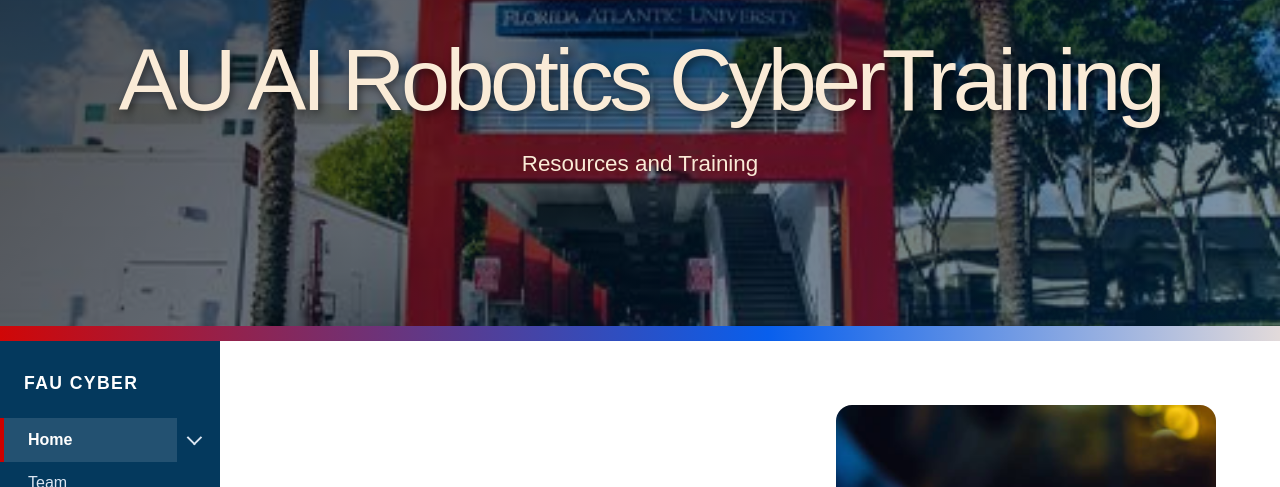
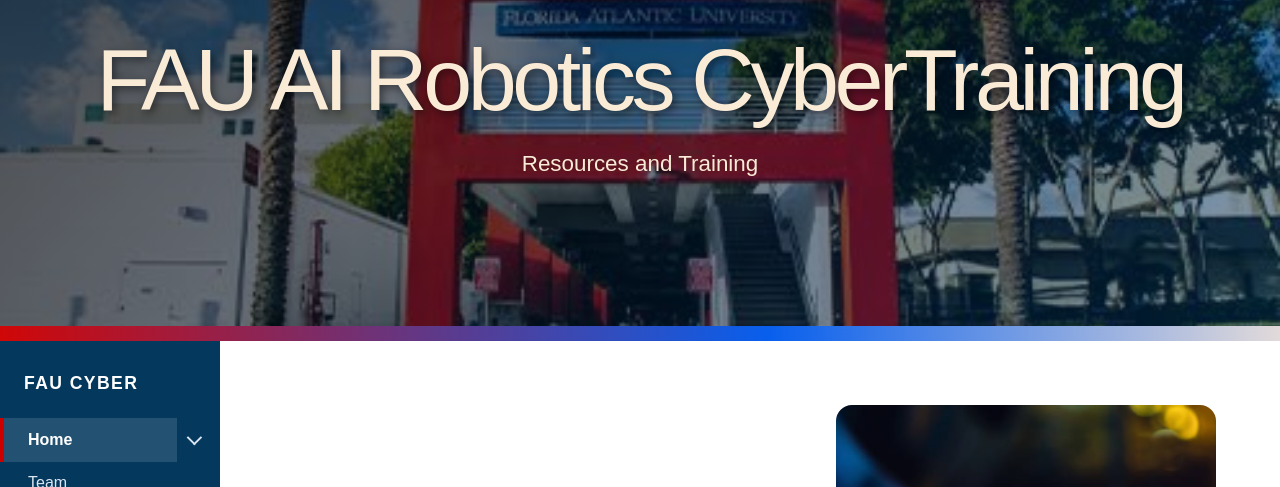
Before and after one commit to AI-Robotics-CyberTraining/FAUAIRoboticsCyberTraining, a plain HTML site: page index.html in a window 1280 px wide. Shown: the part 238-725 px from the top of the page. Drawn offline with Linux system fonts and the light colour scheme.

Commit message:
Fix HTML structure and formatting

```diff
--- a/index.html
+++ b/index.html
@@ -14,7 +14,7 @@
   <header class="banner-top" id="top">
     <div class="banner-theme">
       <img class="banner-logo" src="owlhead-logo.png" alt="FAU Owls logo">
-      <h1 class="banner-title">AU AI Robotics CyberTraining</h1>
+      <h1 class="banner-title">FAU AI Robotics CyberTraining</h1>
       <p class="banner-subtitle">Resources and Training</p>
     </div>
   </header>
```
